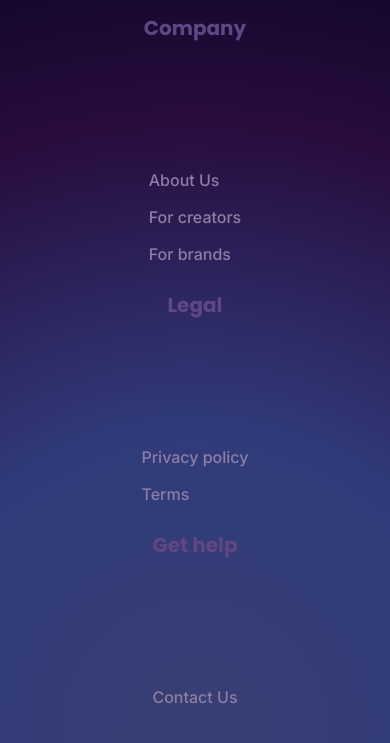
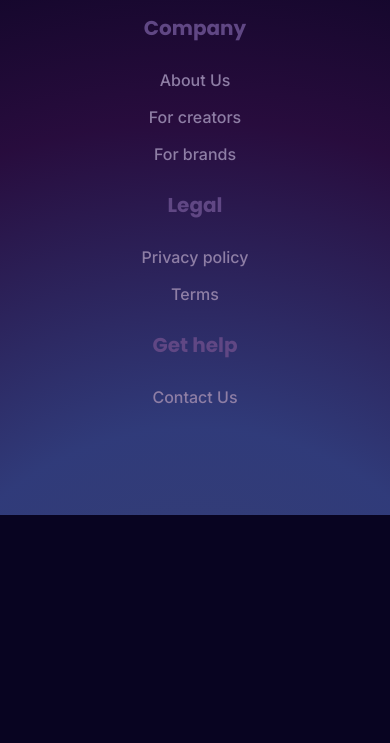
Before and after one commit to dilshadsirohi/digitalbase-profile, a plain HTML site: page about-us.html in a window 390 px wide. Shown: the part 6592-7335 px from the top of the page. After the commit the page ends 7107 px from the top, so only its background shows below. Drawn offline with Linux system fonts and the light colour scheme.

Commit message:
Update Style

```diff
--- a/style.css
+++ b/style.css
@@ -1592,11 +1592,14 @@ footer {
   .footer-column.gap-20 {
     flex-direction: column;
     align-items: center;
-    gap: 100px;
-  }
-  #apple {
+    /* gap: 100px; */
+  }
+  .footer-links-div{
+    text-align: center;
+  }
+  /* #apple {
     gap: 30px;
-  }
+  } */
   .learn-more > .animate-arrow > p {
     font-size: 16px;
   }
```
